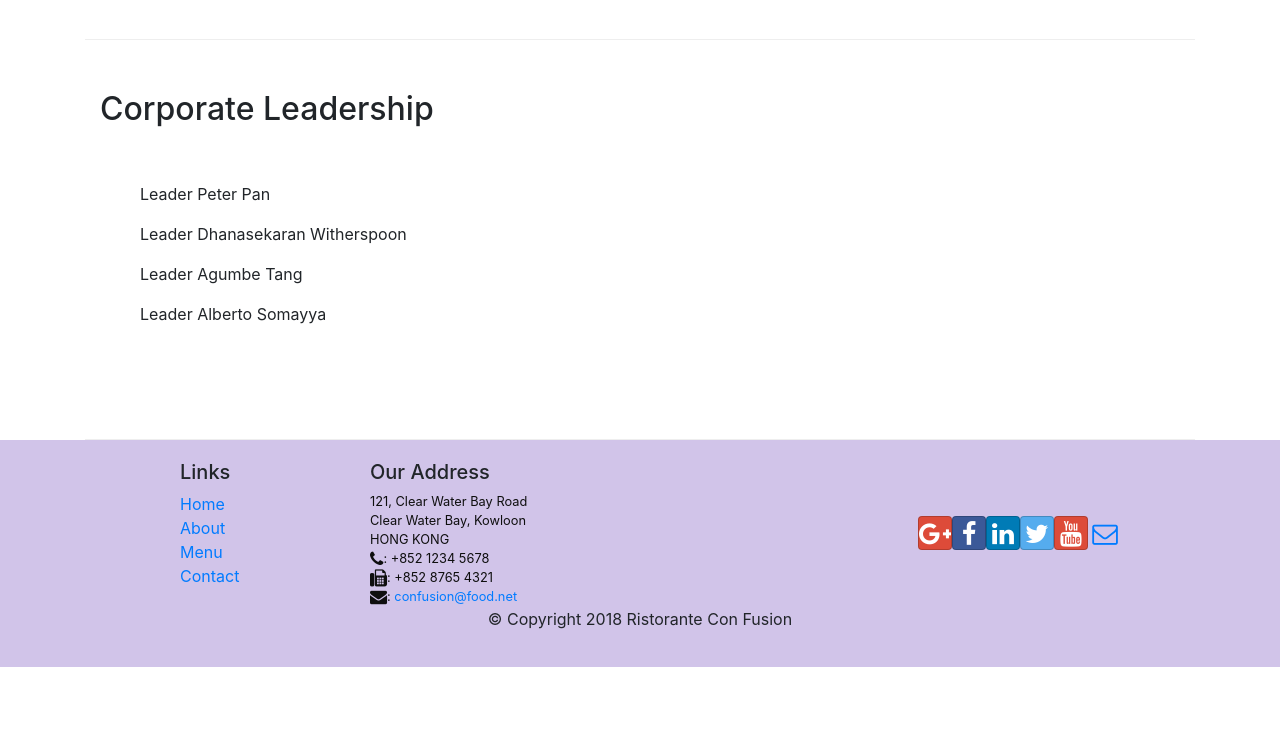
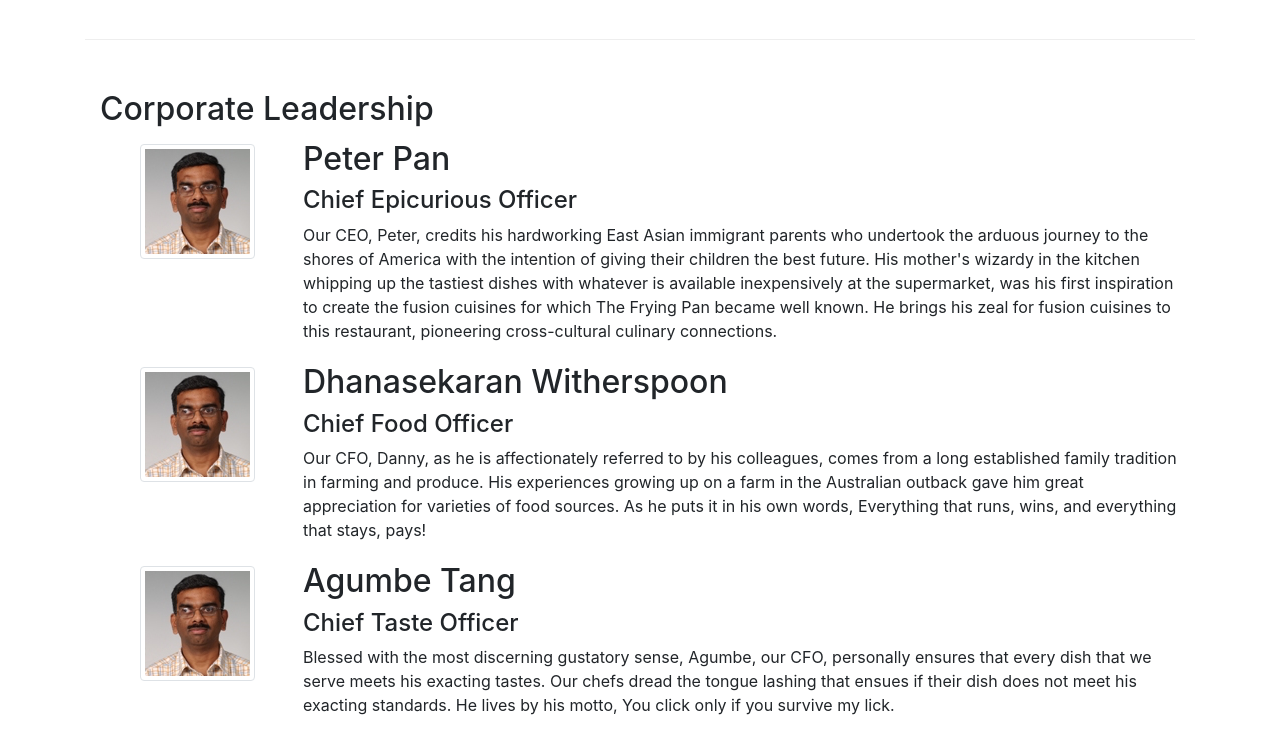
Before and after one commit to afizsavage/fullstack, a React (Create React App) app in the folder React/confusion/: page /aboutus in a window 1280 px wide. Shown: the part 940-1679 px from the top of the page. Before the commit the page ends 1607 px from the top, so only its background shows below. Built offline with nearby package versions, Linux system fonts and the light colour scheme.

Commit message:
react week 2 assignment completed

```diff
--- a/React/confusion/src/components/AboutComponent.js
+++ b/React/confusion/src/components/AboutComponent.js
@@ -1,20 +1,41 @@
-import React from 'react';
-import { Breadcrumb, BreadcrumbItem, Card, CardBody, CardHeader, Media } from 'reactstrap';
-import { Link } from 'react-router-dom';
+import React from "react";
+import {
+  Breadcrumb,
+  BreadcrumbItem,
+  Card,
+  CardBody,
+  CardHeader,
+  Media,
+} from "reactstrap";
+import { Link } from "react-router-dom";
+
+const RenderLeader = ({ leads }) => {
+  return leads.map((leader) => {
+    return (
+      <Media key={leader.id}>
+        <img
+          className="d-flex mt-2 mr-5 img-thumbnail align-self-start"
+          src={leader.image}
+          alt={leader.name}
+        />
+        <div className="media-body mt-1">
+          <h2 className="mt-0">{leader.name}</h2>
+          <h4>{leader.designation}</h4>
+          <p className="d-none d-sm-block">{leader.description}</p>
+        </div>
+      </Media>
+    );
+  });
+};
 
 function About(props) {
-
-    const leaders = props.leaders.map((leader) => {
   return (
-            <p>Leader {leader.name}</p>
-        );
-    });
-
-    return(
     <div className="container">
       <div className="row">
         <Breadcrumb>
-                    <BreadcrumbItem><Link to="/home">Home</Link></BreadcrumbItem>
+          <BreadcrumbItem>
+            <Link to="/home">Home</Link>
+          </BreadcrumbItem>
           <BreadcrumbItem active>About Us</BreadcrumbItem>
         </Breadcrumb>
         <div className="col-12">
@@ -25,12 +46,26 @@
       <div className="row row-content">
         <div className="col-12 col-md-6">
           <h2>Our History</h2>
-                    <p>Started in 2010, Ristorante con Fusion quickly established itself as a culinary icon par excellence in Hong Kong. With its unique brand of world fusion cuisine that can be found nowhere else, it enjoys patronage from the A-list clientele in Hong Kong.  Featuring four of the best three-star Michelin chefs in the world, you never know what will arrive on your plate the next time you visit us.</p>
-                    <p>The restaurant traces its humble beginnings to <em>The Frying Pan</em>, a successful chain started by our CEO, Mr. Peter Pan, that featured for the first time the world's best cuisines in a pan.</p>
+          <p>
+            Started in 2010, Ristorante con Fusion quickly established itself as
+            a culinary icon par excellence in Hong Kong. With its unique brand
+            of world fusion cuisine that can be found nowhere else, it enjoys
+            patronage from the A-list clientele in Hong Kong. Featuring four of
+            the best three-star Michelin chefs in the world, you never know what
+            will arrive on your plate the next time you visit us.
+          </p>
+          <p>
+            The restaurant traces its humble beginnings to{" "}
+            <em>The Frying Pan</em>, a successful chain started by our CEO, Mr.
+            Peter Pan, that featured for the first time the world's best
+            cuisines in a pan.
+          </p>
         </div>
         <div className="col-12 col-md-5">
           <Card>
-                        <CardHeader className="bg-primary text-white">Facts At a Glance</CardHeader>
+            <CardHeader className="bg-primary text-white">
+              Facts At a Glance
+            </CardHeader>
             <CardBody>
               <dl className="row p-1">
                 <dt className="col-6">Started</dt>
@@ -49,11 +84,16 @@
           <Card>
             <CardBody className="bg-faded">
               <blockquote className="blockquote">
-                                <p className="mb-0">You better cut the pizza in four pieces because
-                                    I'm not hungry enough to eat six.</p>
-                                <footer className="blockquote-footer">Yogi Berra,
-                                <cite title="Source Title">The Wit and Wisdom of Yogi Berra,
-                                    P. Pepe, Diversion Books, 2014</cite>
+                <p className="mb-0">
+                  You better cut the pizza in four pieces because I'm not hungry
+                  enough to eat six.
+                </p>
+                <footer className="blockquote-footer">
+                  Yogi Berra,
+                  <cite title="Source Title">
+                    The Wit and Wisdom of Yogi Berra, P. Pepe, Diversion Books,
+                    2014
+                  </cite>
                 </footer>
               </blockquote>
             </CardBody>
@@ -66,7 +106,7 @@
         </div>
         <div className="col-12">
           <Media list>
-                        {leaders}
+            <RenderLeader leads={props.leaders} />
           </Media>
         </div>
       </div>
--- a/React/confusion/src/components/DishdetailComponent.js
+++ b/React/confusion/src/components/DishdetailComponent.js
@@ -10,14 +10,14 @@
 } from "reactstrap";
 import { Link } from "react-router-dom";
 
-function RenderDish({ dish }) {
-  if (dish != null)
+function RenderDish({ dishs }) {
+  if (dishs != null)
     return (
-      <Card key={dish.id}>
-        <CardImg top src={dish.image} alt={dish.name} />
+      <Card key={dishs.id}>
+        <CardImg top src={dishs.image} alt={dishs.name} />
         <CardBody>
-          <CardTitle>{dish.name}</CardTitle>
-          <CardText>{dish.description}</CardText>
+          <CardTitle>{dishs.name}</CardTitle>
+          <CardText>{dishs.description}</CardText>
         </CardBody>
       </Card>
     );
@@ -73,7 +73,7 @@
       </div>
       <div className="row">
         <div className="col-12 col-md-5 m-1">
-          <RenderDish dish={props.dish} />
+          <RenderDish dishs={props.dish} />
         </div>
         <div className="col-12 col-md-5 m-1">
           <RenderHeading comments={props.comments} />
```
Lines whose indentation alone changed are shown as unchanged.
